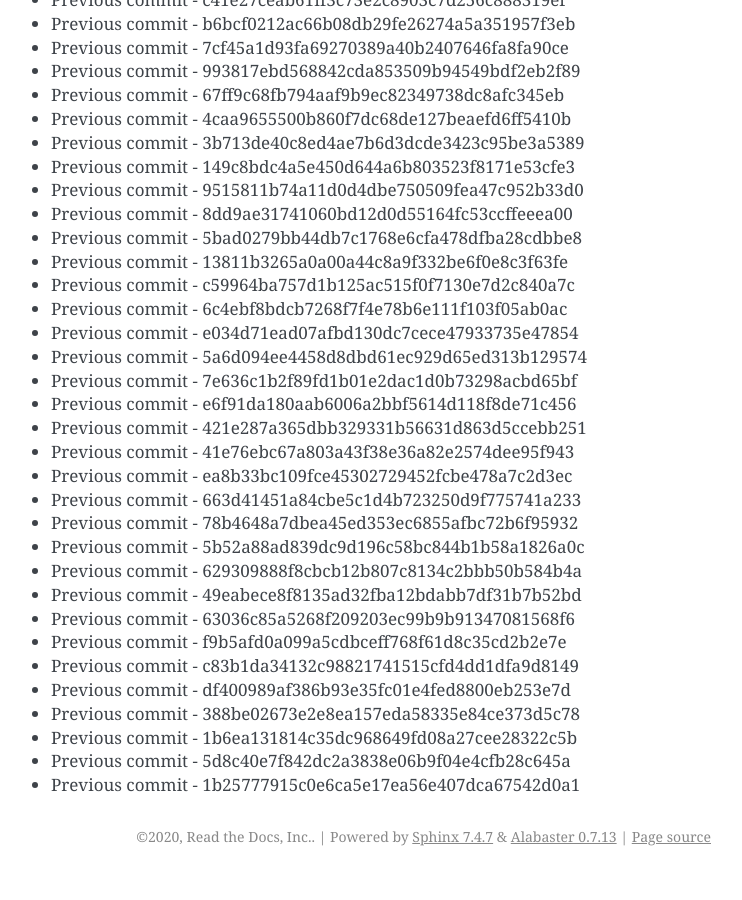
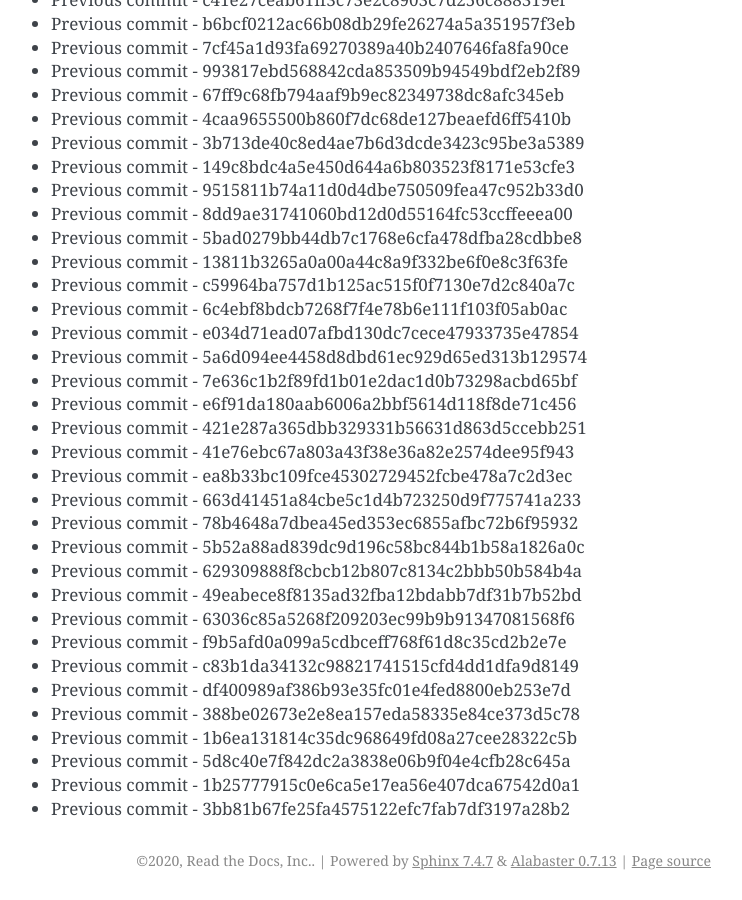
Before and after one commit to readthedocs/rtd-git-stresstest, a Sphinx documentation site: the page built from docs/updates.rst, in a window 1280 px wide and 900 px high, scrolled down 43371 px. Shown: the whole window, without its empty margins (399-1141 px from the left). Built offline with Sphinx 7.4.7, drawn with Linux system fonts in a browser that asks for light colours; before the commit the page ends 44247 px from its top, so only the background shows below that.

Commit message:
Generating commit from previous: 3bb81b67fe25fa4575122efc7fab7df3197a28b2

```diff
--- a/docs/updates.rst
+++ b/docs/updates.rst
@@ -1854,3 +1854,4 @@ It can be tested for any performance characteristics.
 * Previous commit - 1b6ea131814c35dc968649fd08a27cee28322c5b
 * Previous commit - 5d8c40e7f842dc2a3838e06b9f04e4cfb28c645a
 * Previous commit - 1b25777915c0e6ca5e17ea56e407dca67542d0a1
+* Previous commit - 3bb81b67fe25fa4575122efc7fab7df3197a28b2
```
